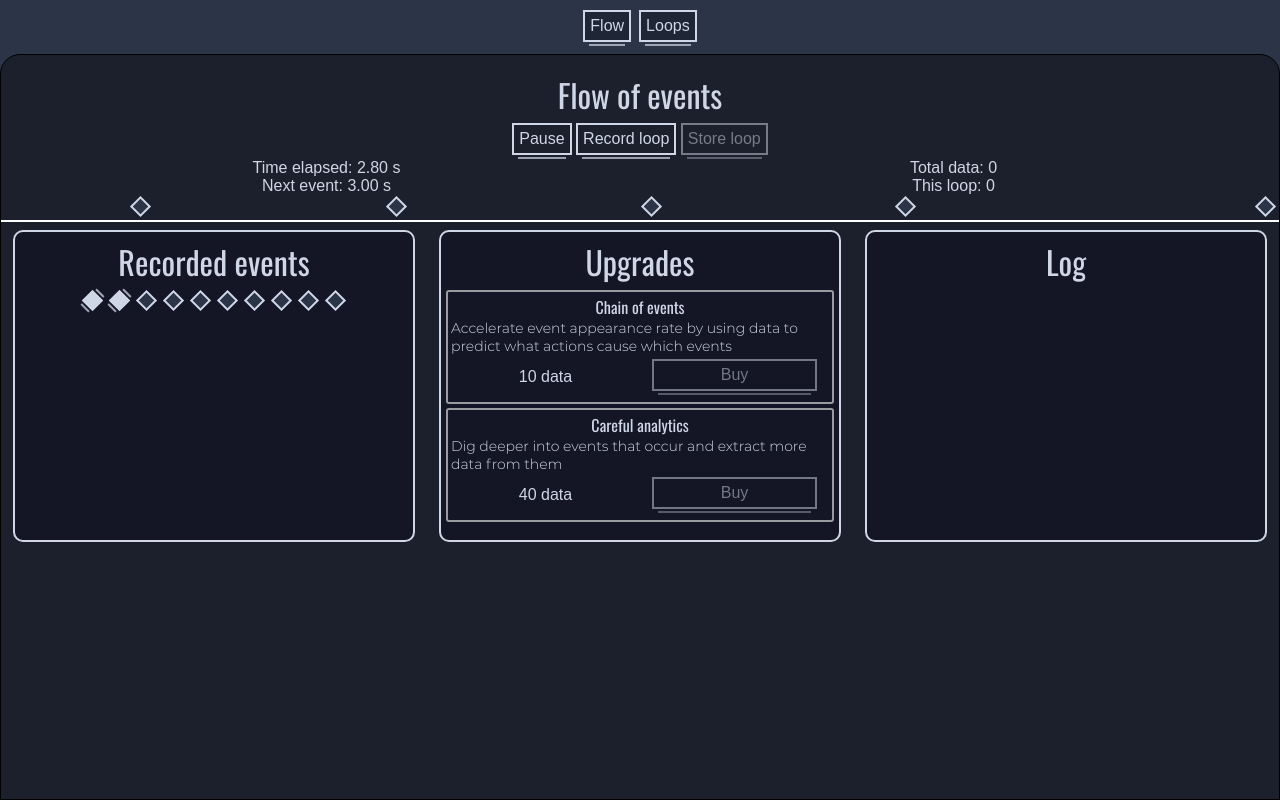
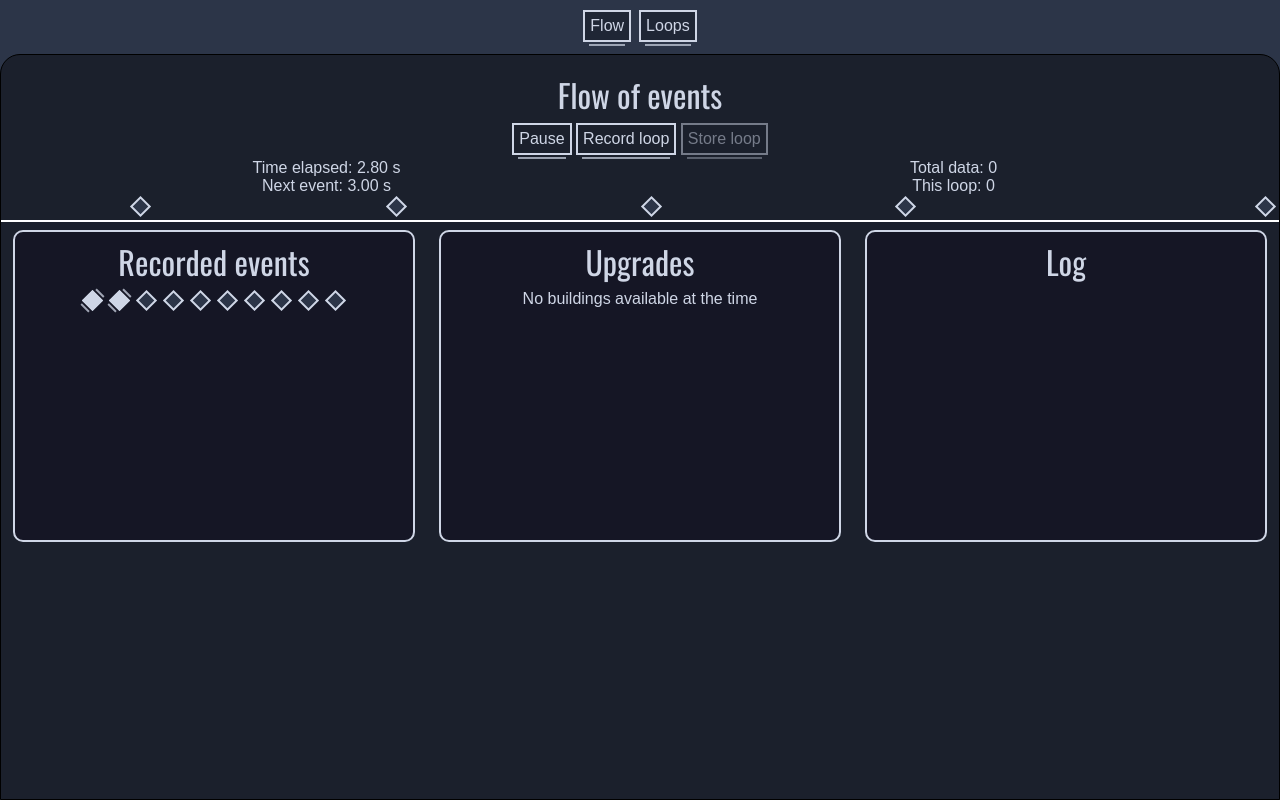
Before and after one commit to CountTo25/time-compression, a Svelte app: page / in a window 1280 px wide. Both pictures are taken after a click on the element "Start observing". Built offline with nearby package versions, Linux system fonts and the light colour scheme; a web font is replaced by a local one.

Commit message:
building system

```diff
--- a/src/Controllers/DataController.ts
+++ b/src/Controllers/DataController.ts
@@ -1,21 +1,50 @@
+import buildings from "../Models/Buildings";
 import events from "../Models/Events";
 import { Gamedata, gamedata } from "../Storage/gamedata";
 import { Log, logs, pushLog } from "../Storage/logs";
+import { Hooks, hooks } from "../Storage/loopHooks";
 import initializeController from "../Tools/initializeController";
 import { Controller } from "./Support/Controller";
 
 class DataController extends Controller {
     protected wrapped = [
         {key: 'gamedata', source: gamedata},
+        {key: 'hooks', source: hooks},
     ];
     private gamedata!: Gamedata;
+    private hooks!: Hooks;
 
-    public awardData(baseline: number): number
+    public awardData(amount: number, muteHooks: boolean = false): number
     {
-        this.gamedata.data.amount+=baseline;
-        this.gamedata.loops.current.dataDelta+=baseline;
+        let value = {value: amount};
+        if (!muteHooks) {
+            for (const hook of this.hooks.onIncome) {
+                hook(this.gamedata, value);
+            }
+        }
+        this.gamedata.data.amount+=value.value;
+        this.gamedata.loops.current.dataDelta+=value.value;
         gamedata.set(this.gamedata);
-        return baseline;
+        return value.value;
+    }
+
+    public purchaseBuilding(ref: string): void
+    {
+        const building = buildings.filter(b => b.name === ref && b.unlocksAt(this.gamedata))[0]
+        if (!building) {throw 'eeeeeeeh'}
+        if (this.gamedata.data.amount < building.price) {return;} //todo popups
+        if (building.onetime && (building.name in this.gamedata.loops.current.buildings)) {return;}
+        this.gamedata.data.amount -= building.price;
+        if (!(building.name in this.gamedata.loops.current.buildings)) {
+            this.gamedata.loops.current.buildings[building.name] = 0;
+        }
+        this.gamedata.loops.current.buildings[building.name]++;
+        building.onActive();
+        gamedata.set(this.gamedata);
+    }
+
+    public getPurchaseableBuildings() {
+        return buildings.filter(b => (!b.onetime ? true : !(b.name in this.gamedata.loops.current.buildings)) && b.unlocksAt(this.gamedata));
     }
 }
 
--- a/src/Controllers/EventController.ts
+++ b/src/Controllers/EventController.ts
@@ -51,10 +51,14 @@ class EventController extends Controller {
 
         this.gamedata.events.stored.splice(index, 1);
 
+        gamedata.set(this.gamedata);
+
+    }
 
 
-        gamedata.set(this.gamedata);
-
+    public getRandomEvent() {
+        const rollable = events.filter(e => e.unlocksAt(this.gamedata));
+        return rollable[Math.floor(rollable.length * Math.random())];
     }
 }
 
--- a/src/Controllers/LoopController.ts
+++ b/src/Controllers/LoopController.ts
@@ -1,7 +1,11 @@
+import buildings from "../Models/Buildings";
 import { Gamedata, gamedata } from "../Storage/gamedata";
+import { Hooks, hooks } from "../Storage/loopHooks";
 import tickers, {clearTickers, pushListener} from "../Storage/tickers";
 import { toRender } from "../Storage/timeline";
 import initializeController from "../Tools/initializeController";
+import DataController from "./DataController";
+import EventController from "./EventController";
 import { Controller } from "./Support/Controller";
 
 class LoopController extends Controller {
@@ -9,10 +13,12 @@ class LoopController extends Controller {
         {key: 'gamedata', source: gamedata},
         {key: 'tickers', source: tickers},
         {key: 'toRender', source: toRender},
+        {key: 'hooks', source: hooks},
     ];
     private gamedata!: Gamedata;
     private tickers!: Function[];
     private toRender!: number[];
+    private hooks!: Hooks;
 
     private loopTicker: ReturnType<typeof setInterval> =  null;
 
@@ -35,14 +41,15 @@ class LoopController extends Controller {
                 next: 0,
             },
             length: 0,
+            buildings: {},
             events: [],
             recorded: [],
         };
+        this.rehook();
         gamedata.set(this.gamedata);
     }
 
     public getCurrentMainAction(): Function {
-        console.log('eeeeh');
         if (this.gamedata.loops.current.fresh) {
             return this.toggleLoop.bind(this);
         }
@@ -50,8 +57,6 @@ class LoopController extends Controller {
         if (!this.gamedata.loops.current.fresh) {
             return this.discardLoop.bind(this);
         }
-
-        console.log('!!!!');
     }
 
     private recordLoop(): void
@@ -63,7 +68,16 @@ class LoopController extends Controller {
         this.gamedata.loops.current.fresh = false;
         this.gamedata.loops.current.paused = false;
         this.gamedata.loops.current.length = this.gamedata.loops.current.progress.time;
+        this.rehook();
         gamedata.set(this.gamedata);
+    }
+
+    private rehook() {
+        this.hooks = {onEventRoll: [], onIncome: []};
+        hooks.set(this.hooks);
+        for (const key in this.gamedata.loops.current.buildings) {
+            buildings.filter(b => b.name === key)[0].onActive();
+        }
     }
 
     private startLoop(): void
@@ -79,6 +93,7 @@ class LoopController extends Controller {
             this.seedEvents();
         }
         this.restartInterval();
+        this.rehook();
         gamedata.set(this.gamedata);
     }
 
@@ -87,10 +102,8 @@ class LoopController extends Controller {
         const count = 5;
         for (let i = 0; i<count; i++) {
             const occursAt = (i+1)*1000; //1s per each +1 to offset
-            this.gamedata.loops.current.events.push({
-                occursAt,
-                payload: 'Observation', //TODO: unfuck boring default values
-            })
+            const payload = EventController.getRandomEvent().name;
+            this.gamedata.loops.current.events.push({occursAt,payload})
             this.toRender.push(occursAt);
         }
     }
@@ -111,9 +124,8 @@ class LoopController extends Controller {
             const consumable = this.gamedata.loops.current.recorded
                 .filter(e => this.gamedata.loops.current.progress.time >= e.at && !e.consumed);
             for (const c of consumable) {
-                this.gamedata.data.amount+=c.deltaData;
                 const index = this.gamedata.loops.current.recorded.indexOf(c);
-                this.gamedata.loops.current.dataDelta+=c.deltaData;
+                DataController.awardData(c.deltaData, true);
                 this.gamedata.loops.current.recorded[index].consumed = true;
             }
         } else {
@@ -167,8 +179,15 @@ class LoopController extends Controller {
         const occursAt =
             events[events.length - 1].occursAt
             + (baseDiff * (this.gamedata.loops.current.progress.time / 1000));
+
+
+        const wrapped = {occursAt}
+        for (const hook of this.hooks.onEventRoll) {
+                hook(this.gamedata, wrapped);
+        }
+
         this.gamedata.loops.current.events.push({
-            occursAt,
+            occursAt: wrapped.occursAt,
             payload: 'Observation',
         });
         this.toRender.push(occursAt);
--- /dev/null
+++ b/src/Models/Buildings.ts
@@ -0,0 +1,46 @@
+import DataController from "../Controllers/DataController";
+import type { Gamedata, gamedata } from "../Storage/gamedata";
+import { hooks } from "../Storage/loopHooks";
+import { tap } from "../Tools/tap";
+
+const buildings: BuildingModel[] = [
+    {
+        name: 'Chain of events',
+        unlocksAt: (gd) => gd.data.amount >= 10,
+        onetime: true,
+        price: 15,
+        onActive: () => (hooks.update(h => {
+            h.onEventRoll.push((gd, o) => {
+                o.occursAt-=100;
+            });
+            return h
+        })),
+        description: 'Use your knowledge on to predict what actions lead to which events'
+    },
+    {
+        name: 'Careful observation',
+        unlocksAt: (gd) => gd.data.amount >= 5,
+        onetime: true,
+        price: 10,
+        onActive: () => (hooks.update(h => {
+            h.onIncome.push((gd, income) => {
+                income.value+=1;
+            });
+            return h
+        })),
+        description: 'Use your knowledge on to predict what actions lead to which events'
+    },
+];
+
+
+
+export default buildings;
+
+type BuildingModel = {
+    name: string,
+    price: number,
+    description: string,
+    onetime: boolean,
+    unlocksAt: (gd: Gamedata) => boolean,
+    onActive: Function,
+}
--- a/src/Parts/UpgradeStock.svelte
+++ b/src/Parts/UpgradeStock.svelte
@@ -1,46 +1,49 @@
 <script lang="ts">
 import Button from "../Components/Button.svelte";
+import DataController from "../Controllers/DataController";
+import buildings from "../Models/Buildings";
+import { gamedata } from "../Storage/gamedata";
 
+let purchaseable = [];
+$: $gamedata,(()=>
+    purchaseable = $gamedata.loops.current.fresh
+        ? DataController.getPurchaseableBuildings()
+        : buildings.filter(b => Object.keys($gamedata.loops.current.buildings).includes(b.name))
+)()
 
 </script>
 
 <div class='title'>Upgrades</div>
-<div class='wrap-stock'>
-    <div class='mt-2 text-center'>
+<div class='wrap-stock mt-2 text-center'>
+    {#if purchaseable.length === 0}
+        No buildings available at the time
+    {/if}
+    {#each purchaseable as building}
     <div class='upgrade-node my-1'>
-            <div class='subtitle oswld'>Chain of events</div>
+        <div class='subtitle oswld'>{building.name}</div>
         <div class='description text-start'>
-                Accelerate event appearance rate by using data to predict what actions cause which events
+            {building.description}
         </div>
         <div class='actions my-1'>
             <div class='row px-0'>
                 <div class='col-6 my-auto'>
-                        10 data
+                    {building.price} data
                 </div>
                 <div class='col-6 my-auto'>
-                        <Button mw={true} inactive={true}>Buy</Button>
+                    {#if $gamedata.loops.current.fresh}
+                    <Button
+                        mw={true}
+                        inactive={$gamedata.data.amount < building.price}
+                        on:click={() => DataController.purchaseBuilding(building.name)}
+                    >Buy</Button>
+                    {:else}
+                        purchased
+                    {/if}
                 </div>
             </div>
         </div>
     </div>
-
-        <div class='upgrade-node my-1'>
-            <div class='subtitle oswld'>Careful analytics</div>
-            <div class='description text-start'>
-                Dig deeper into events that occur and extract more data from them
-            </div>
-            <div class='actions my-1'>
-                <div class='row px-0'>
-                    <div class='col-6 my-auto'>
-                        40 data
-                    </div>
-                    <div class='col-6 my-auto'>
-                        <Button mw={true} inactive={true}>Buy</Button>
-                    </div>
-                </div>
-            </div>
-        </div>
-    </div>
+    {/each}
 </div>
 
 
--- a/src/Storage/gamedata.ts
+++ b/src/Storage/gamedata.ts
@@ -19,6 +19,7 @@ export const gamedata: Writable<Gamedata> = writable({
             length: 0,
             events: [],
             recorded: [],
+            buildings: {},
         },
         completed: [],
     },
@@ -48,6 +49,9 @@ export type Gamedata = {
             recorded: PlaybackEvent[],
             events: Event[],
             length: number,
+            buildings: {
+                [key: string]: number
+            }
         },
         completed: [],
     },
@@ -66,4 +70,4 @@ type Event = {
 }
 
 type OccuredEvent = Event & {message: string}
-type PlaybackEvent = {at: number, message: string, deltaData: number}
+type PlaybackEvent = {at: number, message: string, deltaData: number, consumed: boolean}
--- /dev/null
+++ b/src/Storage/loopHooks.ts
@@ -0,0 +1,14 @@
+import { writable, Writable } from "svelte/store";
+import type { Gamedata } from "./gamedata";
+
+export const empty = {
+    onEventRoll: [],
+    onIncome: [],
+};
+
+export const hooks: Writable<Hooks> = writable(empty);
+
+export type Hooks = {
+    onEventRoll: ((gd: Gamedata, {occursAt: number}) => void)[],
+    onIncome: ((gd: Gamedata, {value: number}) => void)[],
+}
```
Also changed, not shown: src/Models/Events.ts (+6 -3 lines). Lines whose indentation alone changed are shown as unchanged.
